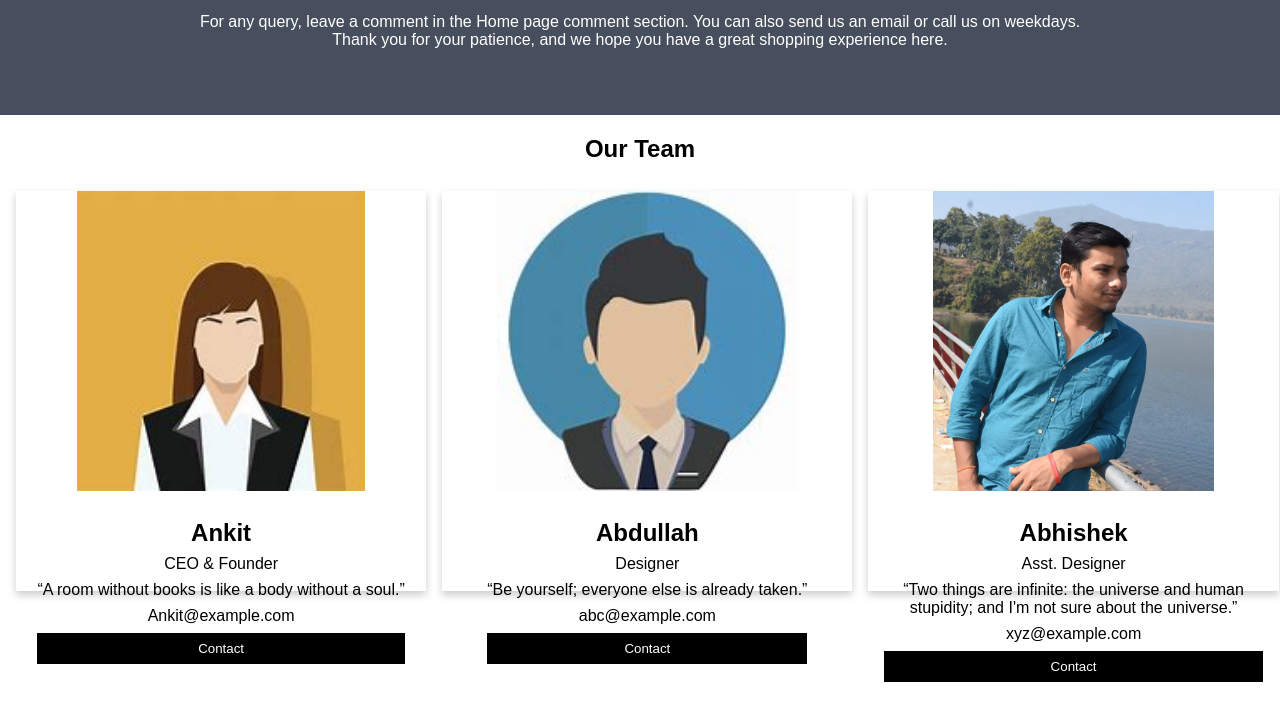
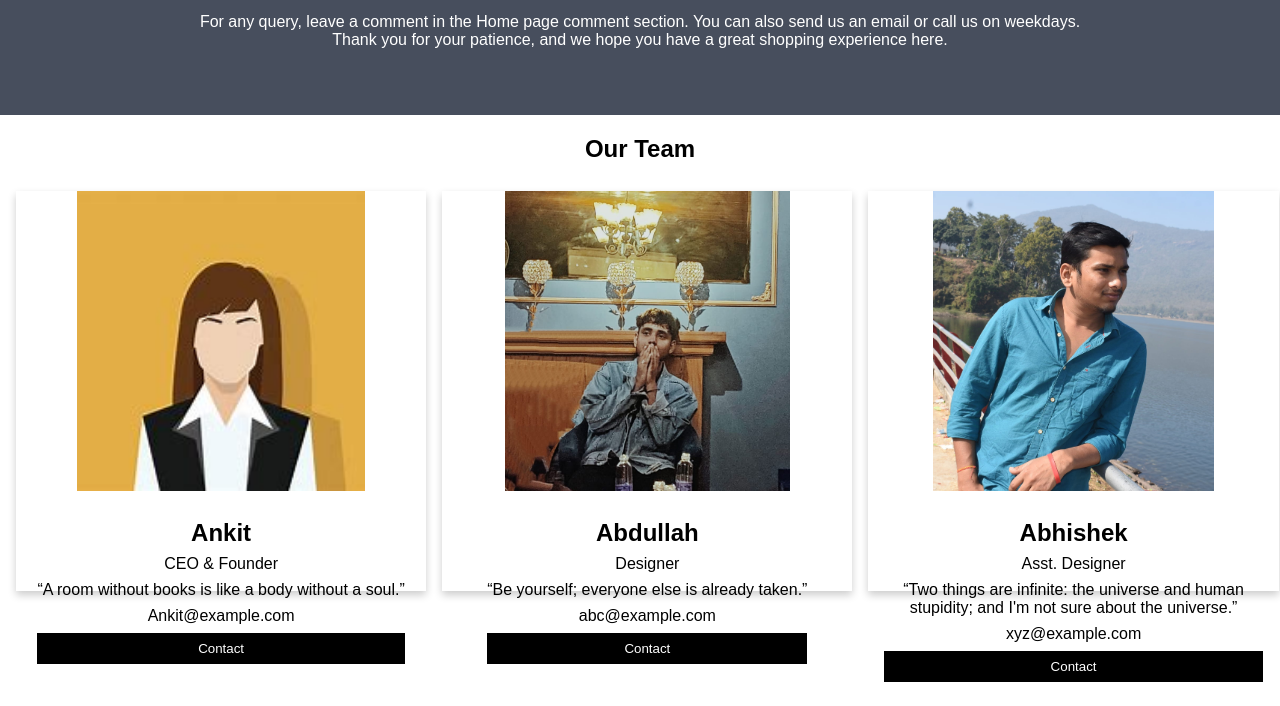
Before and after one commit to sm0sh/BookStore, a plain HTML site: page About.html in a window 1280 px wide. Shown: the part 151-857 px from the top of the page. Drawn offline with Linux system fonts and the light colour scheme.

Commit message:
Update About.html

```diff
--- a/About.html
+++ b/About.html
@@ -169,7 +169,7 @@ html {
 
     <div class="column">
       <div class="card">
-        <center><img src="./images/p2.jfif" alt="Abdullah" style="width:100%; height:300px;"></center>
+        <center><img src="./images/arjun bhai photo.jpeg" alt="Abdullah" style="width:100%; height:300px;"></center>
         <div class="container">
           <h2>Abdullah</h2>
           <p class="title">Designer</p>
```
